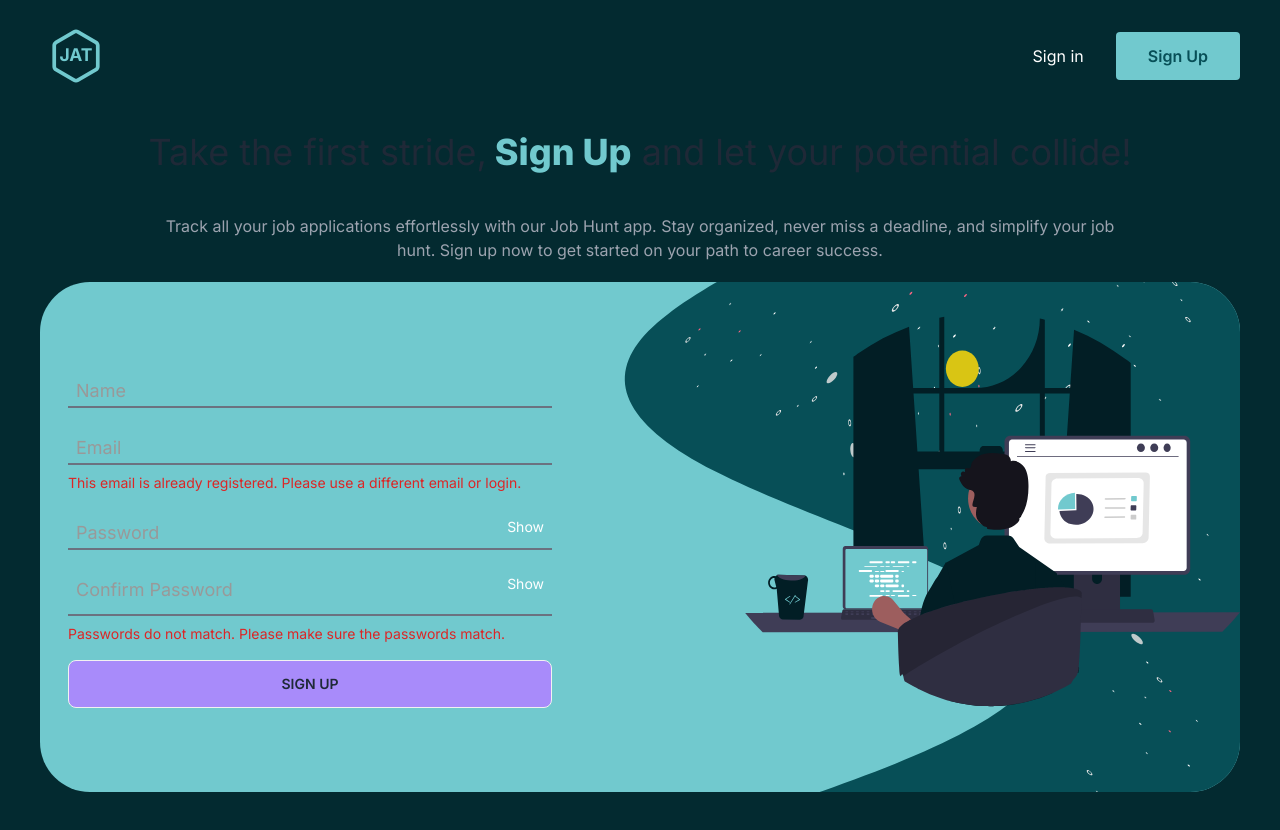
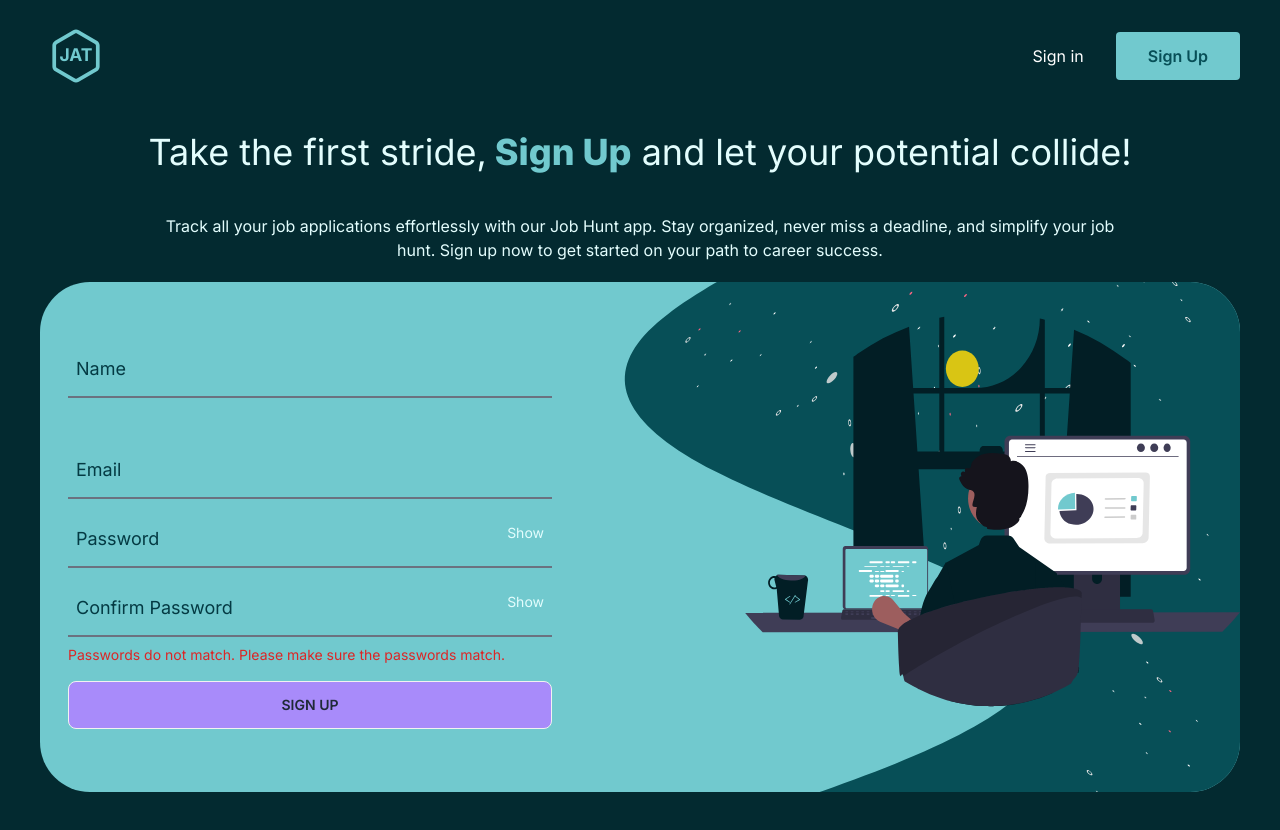
Before and after one commit to asiisii/Job-Application-Tracker, a Next.js app: page /signup in a window 1280 px wide. Built offline with nearby package versions, Linux system fonts and the light colour scheme.

Commit message:
update styling

```diff
--- a/app/signin/page.js
+++ b/app/signin/page.js
@@ -60,7 +60,7 @@
             <input
               required
               type='email'
-              className='w-full border-b-2 border-gray-500 bg-transparent px-2 py-3 text-[18px] outline-none focus:border-[#032A30] text-white'
+              className='w-full border-b-2 border-gray-500 bg-transparent px-2 py-3 text-[18px] text-[#E3FDFD] outline-none focus:border-[#032A30]'
               onFocus={() => handleFocus('email')}
               onBlur={handleBlur}
               onChange={(event) => handleChange(event, 'email')}
@@ -77,7 +77,7 @@
                     ? '14px'
                     : '18px',
               }}
-              className='pointer-events-none absolute left-2 transition-all text-[#043A43]'
+              className='pointer-events-none absolute left-2 text-[#043A43] transition-all'
             >
               Email
             </label>
@@ -87,7 +87,7 @@
             <input
               required
               type={showPassword ? 'text' : 'password'}
-              className='w-full border-b-2 border-gray-500 bg-transparent px-2 py-3 text-[18px] outline-none focus:border-[#032A30] text-white'
+              className='w-full border-b-2 border-gray-500 bg-transparent px-2 py-3 text-[18px] text-[#E3FDFD] outline-none focus:border-[#032A30]'
               onFocus={() => handleFocus('password')}
               onBlur={handleBlur}
               onChange={(event) => handleChange(event, 'password')}
--- a/app/signup/page.js
+++ b/app/signup/page.js
@@ -36,16 +36,19 @@
       [field]: event.target.value,
     }));
   };
-  //   bg-[#CBF1F5]
+
   return (
     <div className='mx-auto mb-10 h-[85vh] max-w-screen-xl'>
       <div className='flex h-1/4 flex-col md:flex md:justify-center'>
-        <h1 className=' w-full py-5 text-center text-3xl sm:text-4xl'>
+        <h1 className=' w-full py-5 text-center text-3xl text-[#E3FDFD] sm:text-4xl '>
           Take the first stride,
-          <span className='text-[#71C9CE] font-extrabold'> Sign Up</span> and let your potential
-          collide!
+          <span className='font-extrabold text-[#71C9CE]'> Sign Up</span> and
+          let your potential collide!
         </h1>
-        <h1 className=' m-auto mb-5 hidden w-[80%] items-center justify-center text-center text-gray-400 md:flex'>
+        <h1
+          className=' m-auto mb-5 hidden w-[80%] items-center justify-center text-center text-[#E3FDFD]
+        md:flex'
+        >
           {/* Invalid email or password. Please check your credentials and try again. */}
           Track all your job applications effortlessly with our Job Hunt app.
           Stay organized, never miss a deadline, and simplify your job hunt.
@@ -59,7 +62,7 @@
             <input
               required
               type='text'
-              className='w-full border-b-2 border-gray-500 bg-transparent px-2 py-3 text-[10px] outline-none focus:border-[#A88BFA]'
+              className='w-full border-b-2 border-gray-500 bg-transparent px-2 py-3 text-[18px] text-[#E3FDFD] outline-none focus:border-[#032A30]'
               onFocus={() => handleFocus('name')}
               onBlur={handleBlur}
               onChange={(event) => handleChange(event, 'name')}
@@ -73,12 +76,12 @@
                     : '10px',
                 fontSize:
                   focusedField === 'name' || inputValues.name ? '14px' : '18px',
-                color:
-                  focusedField === 'name' || inputValues.name
-                    ? '#A88BFA'
-                    : '#999',
+                // color:
+                //   focusedField === 'name' || inputValues.name
+                //     ? '#A88BFA'
+                //     : '#999',
               }}
-              className='pointer-events-none absolute left-2 transition-all'
+              className='pointer-events-none absolute left-2 text-[#043A43] transition-all'
             >
               Name
             </label>
@@ -87,11 +90,11 @@
             </p> */}
           </div>
           {/* email */}
-          <div className='relative mb-4'>
+          <div className='relative my-4 mt-8'>
             <input
               required
               type='email'
-              className='w-full border-b-2 border-gray-500 bg-transparent px-2 py-3 text-[10px] outline-none focus:border-[#A88BFA]'
+              className='w-full border-b-2 border-gray-500 bg-transparent px-2 py-3 text-[18px] text-white outline-none focus:border-[#032A30]'
               onFocus={() => handleFocus('email')}
               onBlur={handleBlur}
               onChange={(event) => handleChange(event, 'email')}
@@ -107,26 +110,18 @@
                   focusedField === 'email' || inputValues.email
                     ? '14px'
                     : '18px',
-                color:
-                  focusedField === 'email' || inputValues.email
-                    ? '#A88BFA'
-                    : '#999',
               }}
-              className='pointer-events-none absolute left-2 transition-all'
+              className='pointer-events-none absolute left-2 text-[#043A43] transition-all'
             >
               Email
             </label>
-            <p className='mt-2 text-sm text-red-600 '>
-              This email is already registered. Please use a different email or
-              login.
-            </p>
           </div>
           {/* password */}
           <div className='relative mb-4'>
             <input
               required
               type={showPassword ? 'text' : 'password'}
-              className='w-full border-b-2 border-gray-500 bg-transparent px-2 py-3 text-[10px] outline-none focus:border-[#A88BFA]'
+              className='w-full border-b-2 border-gray-500 bg-transparent px-2 py-3 text-[18px] text-[#E3FDFD] outline-none focus:border-[#032A30]'
               onFocus={() => handleFocus('password')}
               onBlur={handleBlur}
               onChange={(event) => handleChange(event, 'password')}
@@ -135,7 +130,7 @@
             <button
               type='button'
               onClick={() => togglePasswordVisibility('password')}
-              className='absolute right-0 top-0 mr-2 mt-2 text-sm text-white focus:outline-none'
+              className='absolute right-0 top-0 mr-2 mt-2 text-sm text-[#E3FDFD] focus:outline-none'
             >
               {showPassword ? 'Hide' : 'Show'}
             </button>
@@ -151,8 +146,8 @@
                     : '18px',
                 color:
                   focusedField === 'password' || inputValues.password
-                    ? '#A88BFA'
-                    : '#999',
+                    ? '#032A30'
+                    : '#043A43',
               }}
               className='pointer-events-none absolute left-2 transition-all'
             >
@@ -168,7 +163,7 @@
             <input
               required
               type={showConfirmPassword ? 'text' : 'password'}
-              className='text-10px w-full border-b-2 border-gray-500 bg-transparent px-2 py-3 outline-none focus:border-[#A88BFA]'
+              className='w-full border-b-2 border-gray-500 bg-transparent px-2 py-3 text-[18px] text-[#E3FDFD]  outline-none focus:border-[#032A30]'
               onFocus={() => handleFocus('confirmPassword')}
               onBlur={handleBlur}
               onChange={(event) => handleChange(event, 'confirmPassword')}
@@ -177,7 +172,7 @@
             <button
               type='button'
               onClick={() => togglePasswordVisibility('confirmPassword')}
-              className='absolute right-0 top-0 mr-2 mt-2 text-sm text-white focus:outline-none'
+              className='absolute right-0 top-0 mr-2 mt-2 text-sm text-[#E3FDFD] focus:outline-none'
             >
               {showConfirmPassword ? 'Hide' : 'Show'}
             </button>
@@ -196,8 +191,8 @@
                 color:
                   focusedField === 'confirmPassword' ||
                   inputValues.confirmPassword
-                    ? '#A88BFA'
-                    : '#999',
+                    ? '#032A30'
+                    : '#043A43',
               }}
               className='pointer-events-none absolute left-2 transition-all'
             >
```
